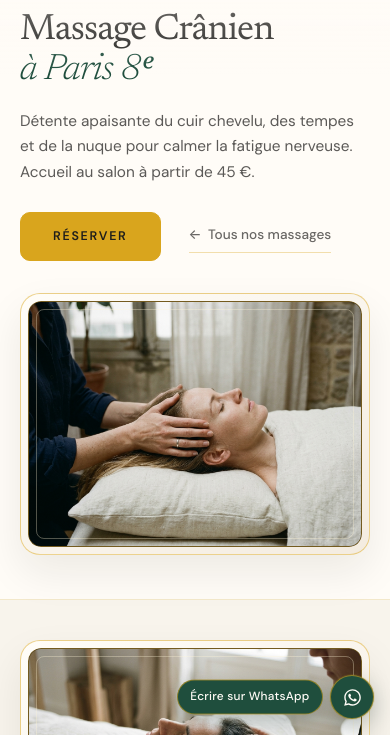
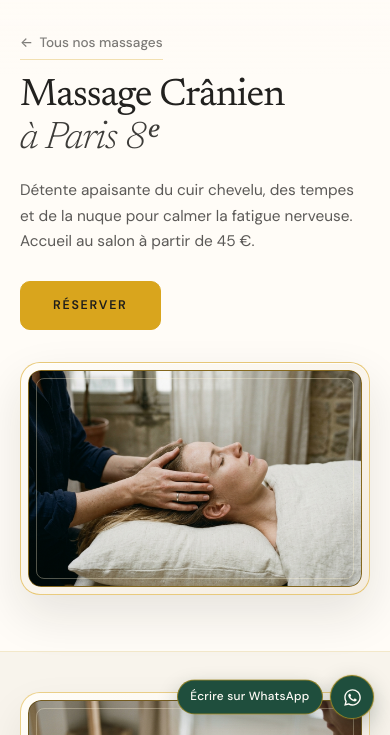
Before and after one commit to MarcelAIG/lawisa-thai-massage, a website: page massages/massage-cranien/index.html in a window 390 px wide. Shown: the part 109-844 px from the top of the page. Drawn offline with Linux system fonts and the light colour scheme.

Commit message:
massage updates

```diff
--- a/css/massages-catalog.css
+++ b/css/massages-catalog.css
@@ -56,7 +56,7 @@
 .mcat-hero-title em {
     font-style: italic;
     font-weight: 300;
-    color: #1F4E3D;
+    color: rgba(34, 33, 31, 0.88);
     display: block;
     margin-top: 0.1rem;
 }
--- a/css/service-page.css
+++ b/css/service-page.css
@@ -11,22 +11,22 @@
 
 .svc-container {
     width: 100%;
-    max-width: 1180px;
+    max-width: 1260px;
     margin: 0 auto;
     padding: 0 clamp(1.25rem, 3vw, 2.5rem);
 }
 
 /* ==========================================================================
-   1. Treatment Introduction Hero
+   1. Treatment Introduction Hero (Matches /massages/ catalog proportions)
    ========================================================================== */
 .svc-hero {
     background-color: var(--soft-white);
-    padding: clamp(7.5rem, 12vw, 9.75rem) 0 clamp(2.75rem, 4.5vw, 3.75rem);
+    padding: clamp(8.5rem, 11vw, 9.75rem) 0 clamp(3.5rem, 5.5vw, 4.75rem);
 }
 
 .svc-hero-grid {
     display: grid;
-    grid-template-columns: minmax(0, 0.9fr) minmax(0, 1.1fr);
+    grid-template-columns: minmax(0, 0.85fr) minmax(0, 1.15fr);
     gap: clamp(2rem, 4.5vw, 4.25rem);
     align-items: center;
 }
@@ -35,32 +35,36 @@
     display: flex;
     flex-direction: column;
     align-items: flex-start;
+    min-width: 0;
 }
 
 .svc-hero-title {
     font-family: var(--font-heading);
-    font-size: clamp(2.3rem, 3.8vw, 3.35rem);
+    font-size: clamp(2.4rem, 3.9vw, 3.55rem);
     font-weight: 400;
-    line-height: 1.08;
+    line-height: 1.07;
     letter-spacing: -0.025em;
     color: var(--charcoal);
-    margin: 0 0 1.15rem;
+    max-width: 100%;
+    margin: 0;
 }
 
 .svc-hero-accent {
     font-style: italic;
     font-weight: 300;
-    color: #1F4E3D;
-    white-space: nowrap;
+    color: rgba(34, 33, 31, 0.88);
+    display: block;
+    margin-top: 0.1rem;
+    white-space: normal;
 }
 
 .svc-hero-lead {
     font-family: var(--font-body);
     font-size: clamp(0.96rem, 1.15vw, 1.04rem);
-    line-height: 1.66;
+    line-height: 1.65;
     color: rgba(34, 33, 31, 0.74);
-    max-width: 39ch;
-    margin: 0 0 1.65rem;
+    max-width: 38ch;
+    margin: 1.15rem 0 1.65rem;
 }
 
 .svc-hero-actions {
@@ -110,6 +114,7 @@
     color: rgba(34, 33, 31, 0.68);
     text-decoration: none;
     padding: 0.3rem 0;
+    margin-bottom: clamp(1rem, 1.8vw, 1.5rem);
     border-bottom: 1px solid rgba(217, 165, 29, 0.34);
     transition: color 0.22s ease, border-color 0.22s ease;
 }
@@ -160,6 +165,37 @@
     object-fit: cover;
     object-position: center center;
     display: block;
+}
+
+/* Match hero frame proportions, borders & shadow to /massages/ catalog hero */
+.svc-hero .svc-frame {
+    aspect-ratio: 3 / 2;
+    padding: 8px;
+    border-radius: 22px;
+    border: 1.5px solid rgba(217, 165, 29, 0.55);
+    box-shadow: 0 20px 48px rgba(28, 24, 19, 0.11), inset 0 1px 0 rgba(255, 255, 255, 0.85);
+    transition: border-color 0.45s ease, box-shadow 0.45s ease, transform 0.5s cubic-bezier(0.16, 1, 0.3, 1);
+}
+
+.svc-hero .svc-frame:hover {
+    border-color: var(--lawisa-gold);
+    box-shadow: 0 0 22px rgba(217, 165, 29, 0.28), 0 26px 56px rgba(24, 20, 16, 0.16);
+    transform: translateY(-2px);
+}
+
+.svc-hero .svc-frame-inner {
+    border-radius: 15px;
+    border: 1px solid rgba(217, 165, 29, 0.52);
+}
+
+.svc-hero .svc-frame-inner::after {
+    inset: 8px;
+    border-radius: 10px;
+    transition: border-color 0.45s ease;
+}
+
+.svc-hero .svc-frame:hover .svc-frame-inner::after {
+    border-color: rgba(244, 212, 122, 0.72);
 }
 
 /* ==========================================================================
@@ -505,7 +541,6 @@
    Responsive Adjustments
    ========================================================================== */
 @media (max-width: 900px) {
-    .svc-hero-grid,
     .svc-about-grid {
         grid-template-columns: 1fr;
     }
@@ -513,6 +548,28 @@
     .svc-related-grid {
         grid-template-columns: minmax(0, 480px);
         justify-content: center;
+    }
+}
+
+@media (max-width: 880px) {
+    .svc-hero-grid {
+        grid-template-columns: 1fr;
+    }
+}
+
+@media (max-width: 720px) {
+    .svc-hero .svc-frame {
+        padding: 7px;
+        border-radius: 20px;
+    }
+
+    .svc-hero .svc-frame-inner {
+        border-radius: 13px;
+    }
+
+    .svc-hero .svc-frame-inner::after {
+        inset: 7px;
+        border-radius: 8px;
     }
 }
 
@@ -544,6 +601,8 @@
 }
 
 @media (prefers-reduced-motion: reduce) {
+    .svc-hero .svc-frame,
+    .svc-hero .svc-frame-inner::after,
     .svc-btn-book,
     .svc-back-link,
     .svc-rate-row,
--- a/massages/massage-cranien/index.html
+++ b/massages/massage-cranien/index.html
@@ -29,7 +29,7 @@
         rel="stylesheet">
 
     <link rel="stylesheet" href="/style.css?v=68">
-    <link rel="stylesheet" href="/css/service-page.css?v=5">
+    <link rel="stylesheet" href="/css/service-page.css?v=8">
 
     <script type="application/ld+json">
     {
@@ -122,9 +122,12 @@
         <!-- 1. Treatment Introduction -->
         <section class="svc-hero">
             <div class="svc-container">
+                <a href="/massages/" class="svc-back-link">
+                    <span aria-hidden="true">←</span> Tous nos massages
+                </a>
                 <div class="svc-hero-grid">
                     <div class="svc-hero-copy fade-in-up visible">
-                        <h1 class="svc-hero-title">Massage Crânien<br><em class="svc-hero-accent">à Paris&nbsp;8ᵉ</em>
+                        <h1 class="svc-hero-title">Massage Crânien<em class="svc-hero-accent">à Paris&nbsp;8ᵉ</em>
                         </h1>
                         <p class="svc-hero-lead">
                             Détente apaisante du cuir chevelu, des tempes et de la nuque pour calmer la fatigue
@@ -135,9 +138,6 @@
                             <a href="https://www.fresha.com/a/lawisa-thai-massage-paris-183-rue-du-faubourg-saint-honore-oiragzk9/booking"
                                 target="_blank" rel="noopener noreferrer" class="svc-btn-book">
                                 Réserver
-                            </a>
-                            <a href="/massages/" class="svc-back-link">
-                                <span aria-hidden="true">←</span> Tous nos massages
                             </a>
                         </div>
                     </div>
```
Also changed, not shown: en/massages/back-and-shoulders-massage/index.html (+5 -5 lines), en/massages/cranial-scalp-massage/index.html (+5 -5 lines), en/massages/foot-reflexology/index.html (+5 -5 lines), en/massages/index.html (+1 -1 lines), en/massages/jet-lag-recovery-massage/index.html (+5 -5 lines), en/massages/mixed-thai-warm-oil-massage/index.html (+5 -5 lines), en/massages/office-syndrome-massage/index.html (+5 -5 lines), en/massages/traditional-thai-massage/index.html (+5 -5 lines), en/massages/warm-oil-thai-massage/index.html (+5 -5 lines), massages/index.html (+1 -1 lines), massages/jet-lag-recovery-massage/index.html (+5 -5 lines), massages/massage-aux-huiles-chaudes/index.html (+5 -5 lines), massages/massage-dos-et-epaules/index.html (+5 -5 lines), massages/massage-mixte-thai-huiles-chaudes/index.html (+5 -5 lines), 3 more files.
